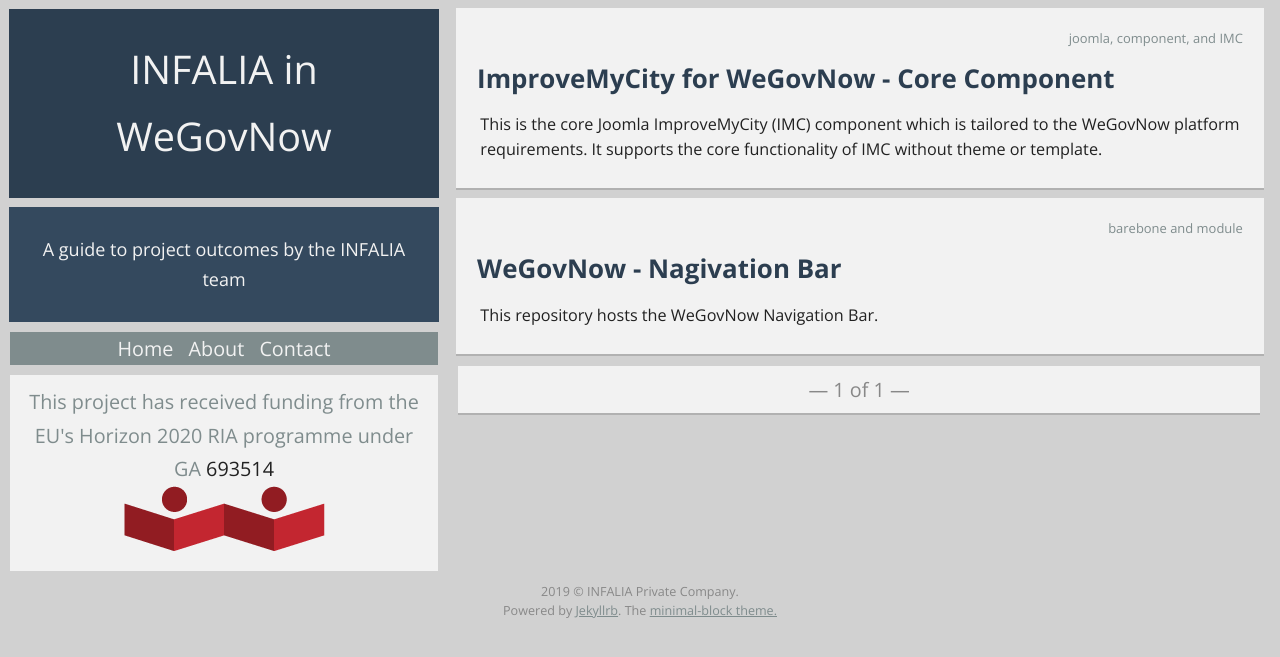
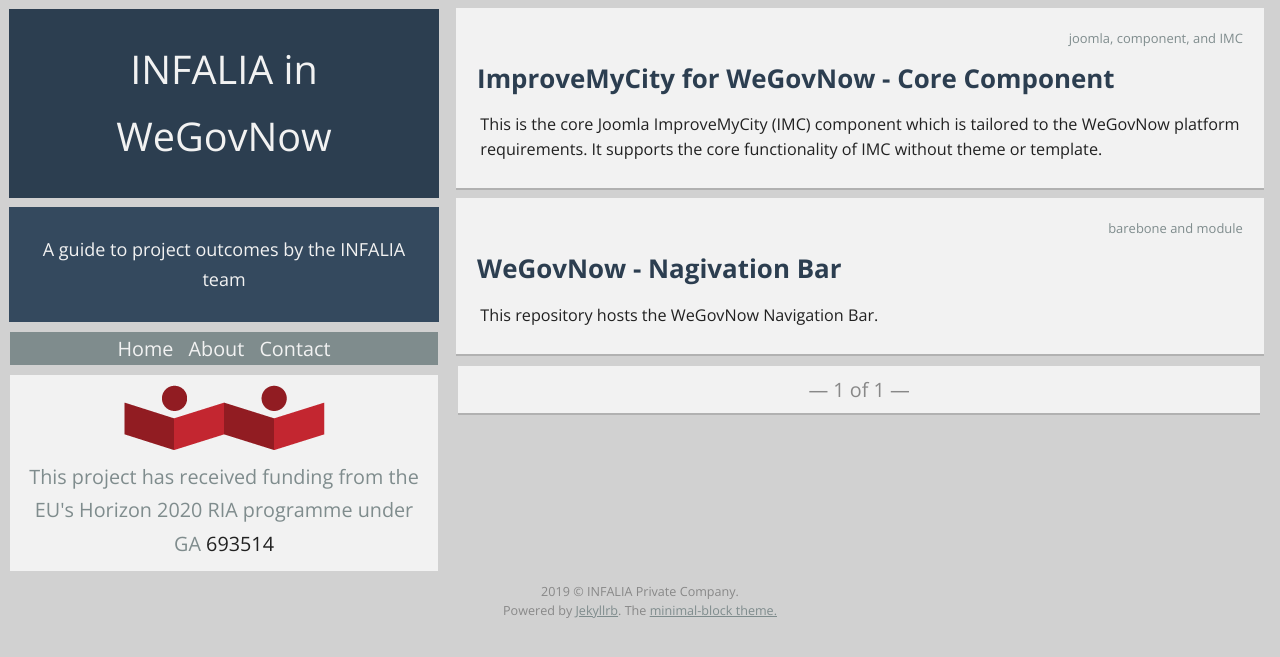
Before and after one commit to Infalia/wegovnow, a Jekyll site: the page built from index.html, in a window 1280 px wide. Shown: the top 657 px of the page. Built offline with Jekyll 4.4.1, drawn with Linux system fonts in a browser that asks for light colours; the list of posts is cut into pages by our own code.

Commit message:
update logo

```diff
--- a/_layouts/default.html
+++ b/_layouts/default.html
@@ -48,8 +48,8 @@
         </nav>
 
         <div class='module links color-3'>
-            This project has received funding from the EU's Horizon 2020 RIA programme under GA <a href="https://cordis.europa.eu/project/rcn/200261/factsheet/en" target='_blank'>693514</a><br />
-            <img src="{{ site.url }}/assets/images/wegovnow-logo-icon.png" alt="WeGovNow logo" />
+            <img src="{{ site.url }}/assets/images/wegovnow-logo-icon.png" alt="WeGovNow logo" /><br />
+            This project has received funding from the EU's Horizon 2020 RIA programme under GA <a href="https://cordis.europa.eu/project/rcn/200261/factsheet/en" target='_blank'>693514</a>
         </div>
 
     </header>
```
